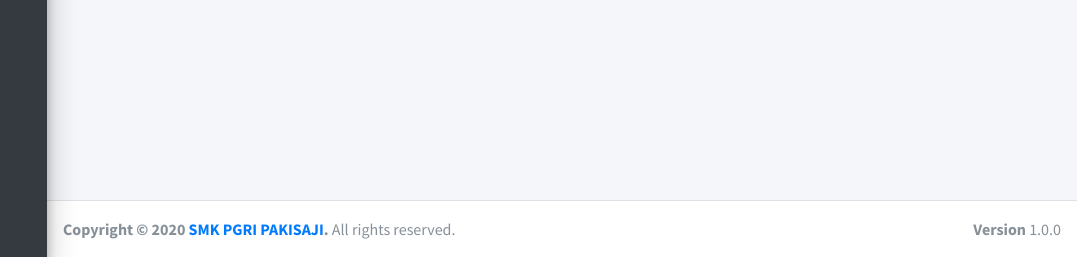
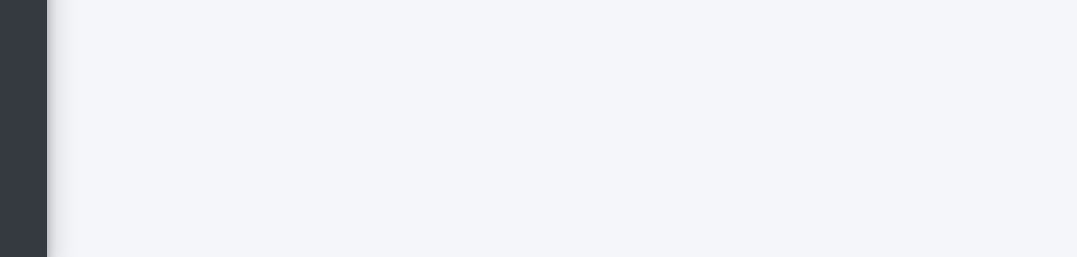
Before and after one commit to romanbatavi/pembayaran, a CodeIgniter app: page /smagripa_pembayaran1/index.php/welcome/index in a window 1280 px wide. Shown: the part 543-800 px from the top of the page, without its empty margins (203-1280 px from the left). Run offline with CodeIgniter, Linux system fonts and the light colour scheme; some libraries are stand-ins or nearby versions.

Commit message:
remove wm footer

```diff
--- a/application/views/templates/footer.php
+++ b/application/views/templates/footer.php
@@ -1,11 +1,3 @@
-<!-- Main Footer -->
-<footer class="main-footer">
-    <strong>Copyright &copy; 2020 <a href="http://adminlte.io">SMK PGRI PAKISAJI</a>.</strong>
-    All rights reserved.
-    <div class="float-right d-none d-sm-inline-block">
-        <b>Version</b> 1.0.0
-    </div>
-</footer>
 </div>
 <!-- ./wrapper -->
 
```
